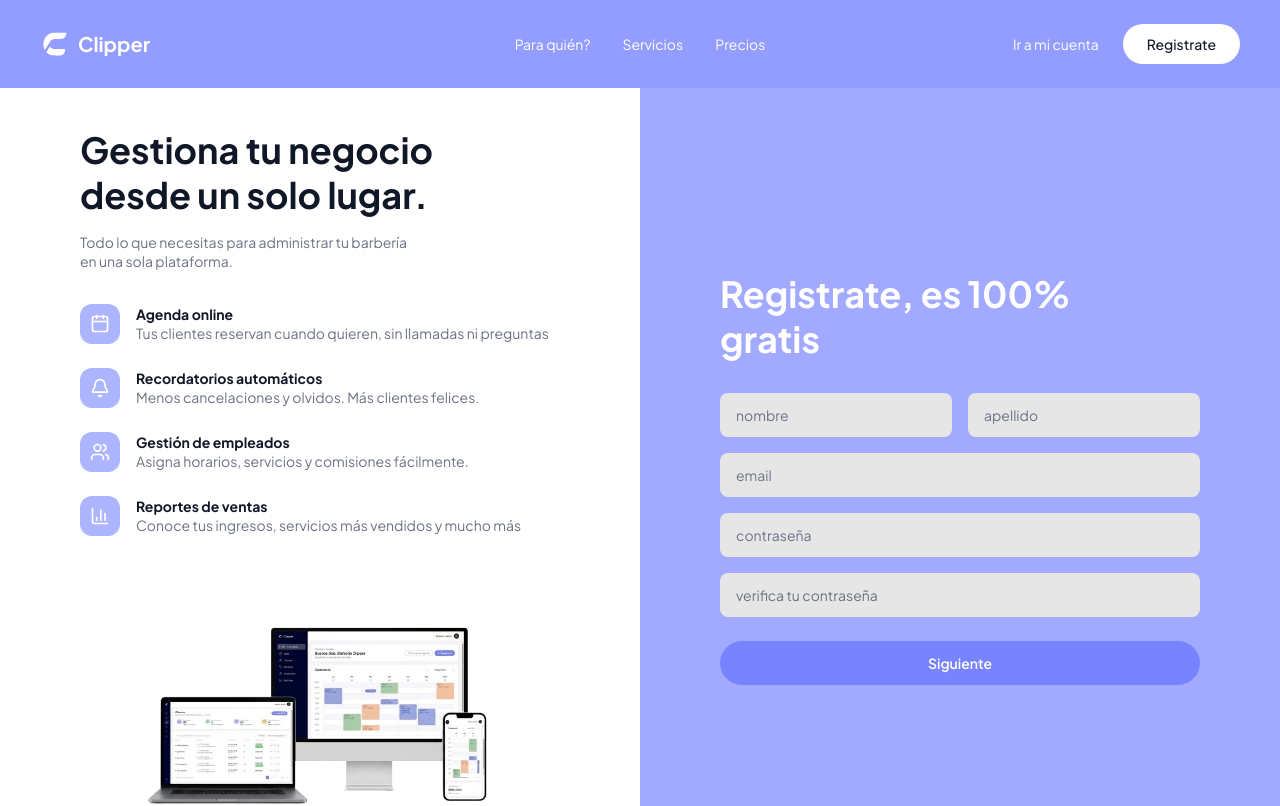
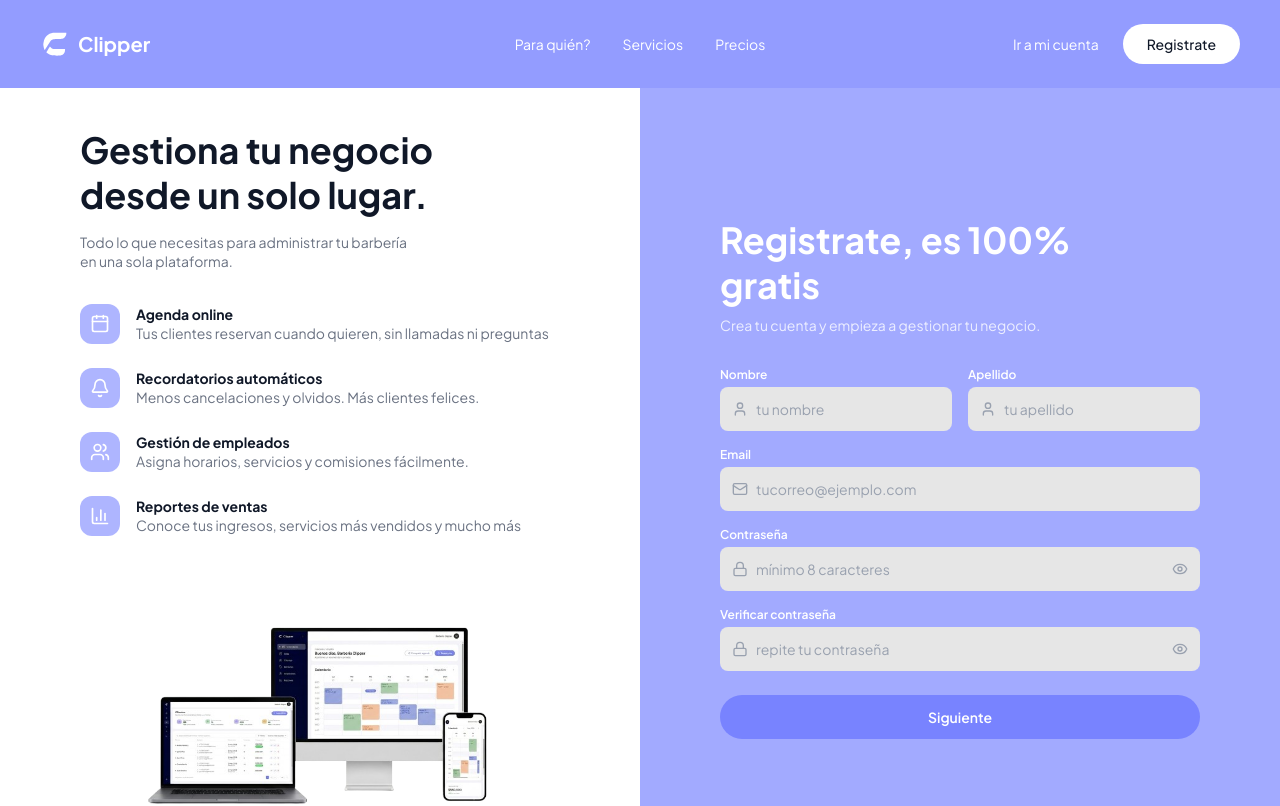
Before and after one commit to AndresRios123/Clipper-frontend, a React (Vite) app: page /register in a window 1280 px wide. Shown: the top 806 px of the page. Built offline with nearby package versions, Linux system fonts and the light colour scheme.

Commit message:
Actualizado diseño form register

```diff
--- a/src/components/Register/AccountStep.tsx
+++ b/src/components/Register/AccountStep.tsx
@@ -1,6 +1,8 @@
+import { useState } from "react";
 import { useForm } from "react-hook-form";
 import { zodResolver } from "@hookform/resolvers/zod";
 import { z } from "zod";
+import { User, Mail, Lock, Eye, EyeOff } from "lucide-react";
 
 // Esquema de validación del paso 1 (datos de cuenta)
 const accountSchema = z
@@ -25,6 +27,9 @@ type AccountStepProps = {
 };
 
 const AccountStep = ({ onSubmitStep }: AccountStepProps) => {
+  const [showPassword, setShowPassword] = useState(false);
+  const [showVerifyPassword, setShowVerifyPassword] = useState(false);
+
   const {
     register,
     handleSubmit,
@@ -40,11 +45,14 @@ const AccountStep = ({ onSubmitStep }: AccountStepProps) => {
   return (
     <div className="w-full h-full bg-[#A2AAFF] flex flex-col justify-center px-6 lg:px-20 py-20 md:py-12">
       {/* Título */}
-      <h2 className="text-3xl lg:text-4xl font-bold text-white leading-tight mb-8">
+      <h2 className="text-3xl lg:text-4xl font-bold text-white leading-tight mb-2">
         Registrate, es 100%
         <br />
         gratis
       </h2>
+      <p className="text-sm text-white/80 mb-8">
+        Crea tu cuenta y empieza a gestionar tu negocio.
+      </p>
 
       <form
         onSubmit={handleSubmit(onSubmit)}
@@ -54,12 +62,20 @@ const AccountStep = ({ onSubmitStep }: AccountStepProps) => {
         {/* Nombre + Apellido */}
         <div className="grid grid-cols-2 gap-4">
           <div>
+            <label className="block text-white text-xs font-semibold mb-1">
+              Nombre
+            </label>
+            <div className="relative">
+              <span className="absolute left-3 top-1/2 -translate-y-1/2 text-gray-400">
+                <User size={16} />
+              </span>
               <input
                 type="text"
-              placeholder="nombre"
+                placeholder="tu nombre"
                 {...register("nombre")}
-              className="w-full bg-[#E6E6E6] text-gray-800 placeholder-gray-500 text-sm rounded-lg px-4 py-3 outline-none focus:ring-2 focus:ring-white"
+                className="w-full bg-[#E6E6E6] text-gray-800 placeholder-gray-400 text-sm rounded-lg pl-9 pr-4 py-3 outline-none focus:ring-2 focus:ring-white"
               />
+            </div>
             {errors.nombre && (
               <p className="text-xs text-red-100 mt-1">
                 {errors.nombre.message}
@@ -67,12 +83,20 @@ const AccountStep = ({ onSubmitStep }: AccountStepProps) => {
             )}
           </div>
           <div>
+            <label className="block text-white text-xs font-semibold mb-1">
+              Apellido
+            </label>
+            <div className="relative">
+              <span className="absolute left-3 top-1/2 -translate-y-1/2 text-gray-400">
+                <User size={16} />
+              </span>
               <input
                 type="text"
-              placeholder="apellido"
+                placeholder="tu apellido"
                 {...register("apellido")}
-              className="w-full bg-[#E6E6E6] text-gray-800 placeholder-gray-500 text-sm rounded-lg px-4 py-3 outline-none focus:ring-2 focus:ring-white"
+                className="w-full bg-[#E6E6E6] text-gray-800 placeholder-gray-400 text-sm rounded-lg pl-9 pr-4 py-3 outline-none focus:ring-2 focus:ring-white"
               />
+            </div>
             {errors.apellido && (
               <p className="text-xs text-red-100 mt-1">
                 {errors.apellido.message}
@@ -83,12 +107,20 @@ const AccountStep = ({ onSubmitStep }: AccountStepProps) => {
 
         {/* Email */}
         <div>
+          <label className="block text-white text-xs font-semibold mb-1">
+            Email
+          </label>
+          <div className="relative">
+            <span className="absolute left-3 top-1/2 -translate-y-1/2 text-gray-400">
+              <Mail size={16} />
+            </span>
             <input
               type="email"
-            placeholder="email"
+              placeholder="tucorreo@ejemplo.com"
               {...register("email")}
-            className="w-full bg-[#E6E6E6] text-gray-800 placeholder-gray-500 text-sm rounded-lg px-4 py-3 outline-none focus:ring-2 focus:ring-white"
+              className="w-full bg-[#E6E6E6] text-gray-800 placeholder-gray-400 text-sm rounded-lg pl-9 pr-4 py-3 outline-none focus:ring-2 focus:ring-white"
             />
+          </div>
           {errors.email && (
             <p className="text-xs text-red-100 mt-1">{errors.email.message}</p>
           )}
@@ -96,12 +128,27 @@ const AccountStep = ({ onSubmitStep }: AccountStepProps) => {
 
         {/* Contraseña */}
         <div>
+          <label className="block text-white text-xs font-semibold mb-1">
+            Contraseña
+          </label>
+          <div className="relative">
+            <span className="absolute left-3 top-1/2 -translate-y-1/2 text-gray-400">
+              <Lock size={16} />
+            </span>
             <input
-            type="password"
-            placeholder="contraseña"
+              type={showPassword ? "text" : "password"}
+              placeholder="mínimo 8 caracteres"
               {...register("contrasena")}
-            className="w-full bg-[#E6E6E6] text-gray-800 placeholder-gray-500 text-sm rounded-lg px-4 py-3 outline-none focus:ring-2 focus:ring-white"
+              className="w-full bg-[#E6E6E6] text-gray-800 placeholder-gray-400 text-sm rounded-lg pl-9 pr-10 py-3 outline-none focus:ring-2 focus:ring-white"
             />
+            <button
+              type="button"
+              onClick={() => setShowPassword((prev) => !prev)}
+              className="absolute right-3 top-1/2 -translate-y-1/2 text-gray-400 hover:text-gray-600 transition-colors"
+            >
+              {showPassword ? <EyeOff size={16} /> : <Eye size={16} />}
+            </button>
+          </div>
           {errors.contrasena && (
             <p className="text-xs text-red-100 mt-1">
               {errors.contrasena.message}
@@ -111,12 +158,27 @@ const AccountStep = ({ onSubmitStep }: AccountStepProps) => {
 
         {/* Verificar contraseña */}
         <div>
+          <label className="block text-white text-xs font-semibold mb-1">
+            Verificar contraseña
+          </label>
+          <div className="relative">
+            <span className="absolute left-3 top-1/2 -translate-y-1/2 text-gray-400">
+              <Lock size={16} />
+            </span>
             <input
-            type="password"
-            placeholder="verifica tu contraseña"
+              type={showVerifyPassword ? "text" : "password"}
+              placeholder="repite tu contraseña"
               {...register("verificarContrasena")}
-            className="w-full bg-[#E6E6E6] text-gray-800 placeholder-gray-500 text-sm rounded-lg px-4 py-3 outline-none focus:ring-2 focus:ring-white"
+              className="w-full bg-[#E6E6E6] text-gray-800 placeholder-gray-400 text-sm rounded-lg pl-9 pr-10 py-3 outline-none focus:ring-2 focus:ring-white"
             />
+            <button
+              type="button"
+              onClick={() => setShowVerifyPassword((prev) => !prev)}
+              className="absolute right-3 top-1/2 -translate-y-1/2 text-gray-400 hover:text-gray-600 transition-colors"
+            >
+              {showVerifyPassword ? <EyeOff size={16} /> : <Eye size={16} />}
+            </button>
+          </div>
           {errors.verificarContrasena && (
             <p className="text-xs text-red-100 mt-1">
               {errors.verificarContrasena.message}
--- a/src/components/Register/BarbershopStep.tsx
+++ b/src/components/Register/BarbershopStep.tsx
@@ -1,6 +1,7 @@
 import { useForm } from "react-hook-form";
 import { zodResolver } from "@hookform/resolvers/zod";
 import { z } from "zod";
+import { Store, MapPin, Phone, Mail } from "lucide-react";
 
 // Esquema de validación del paso 2 (datos de la barbería)
 const barbershopSchema = z.object({
@@ -37,13 +38,16 @@ const BarbershopStep = ({ onSubmitStep, onBack }: BarbershopStepProps) => {
   };
 
   return (
-    <div className="w-full h-full bg-[#A2AAFF] flex flex-col justify-center px-10 lg:px-20 py-12">
+    <div className="w-full h-full bg-[#A2AAFF] flex flex-col justify-center px-6 lg:px-20 py-20 md:py-12">
       {/* Título */}
-      <h2 className="text-3xl lg:text-4xl font-bold text-white leading-tight mb-8">
+      <h2 className="text-3xl lg:text-4xl font-bold text-white leading-tight mb-2">
         Cuéntanos de
         <br />
         tu barbería
       </h2>
+      <p className="text-sm text-white/80 mb-8">
+        Los datos de tu negocio para que tus clientes te encuentren.
+      </p>
 
       <form
         onSubmit={handleSubmit(onSubmit)}
@@ -52,12 +56,20 @@ const BarbershopStep = ({ onSubmitStep, onBack }: BarbershopStepProps) => {
       >
         {/* Nombre de la barbería */}
         <div>
+          <label className="block text-white text-xs font-semibold mb-1">
+            Nombre de la barbería
+          </label>
+          <div className="relative">
+            <span className="absolute left-3 top-1/2 -translate-y-1/2 text-gray-400">
+              <Store size={16} />
+            </span>
             <input
               type="text"
-            placeholder="nombre de la barbería"
+              placeholder="ej: Clipper Barber Shop"
               {...register("nombreBarberia")}
-            className="w-full bg-[#E6E6E6] text-gray-800 placeholder-gray-500 text-sm rounded-lg px-4 py-3 outline-none focus:ring-2 focus:ring-white"
+              className="w-full bg-[#E6E6E6] text-gray-800 placeholder-gray-400 text-sm rounded-lg pl-9 pr-4 py-3 outline-none focus:ring-2 focus:ring-white"
             />
+          </div>
           {errors.nombreBarberia && (
             <p className="text-xs text-red-100 mt-1">
               {errors.nombreBarberia.message}
@@ -67,12 +79,20 @@ const BarbershopStep = ({ onSubmitStep, onBack }: BarbershopStepProps) => {
 
         {/* Dirección */}
         <div>
+          <label className="block text-white text-xs font-semibold mb-1">
+            Dirección
+          </label>
+          <div className="relative">
+            <span className="absolute left-3 top-1/2 -translate-y-1/2 text-gray-400">
+              <MapPin size={16} />
+            </span>
             <input
               type="text"
-            placeholder="dirección"
+              placeholder="calle, número, colonia"
               {...register("direccion")}
-            className="w-full bg-[#E6E6E6] text-gray-800 placeholder-gray-500 text-sm rounded-lg px-4 py-3 outline-none focus:ring-2 focus:ring-white"
+              className="w-full bg-[#E6E6E6] text-gray-800 placeholder-gray-400 text-sm rounded-lg pl-9 pr-4 py-3 outline-none focus:ring-2 focus:ring-white"
             />
+          </div>
           {errors.direccion && (
             <p className="text-xs text-red-100 mt-1">
               {errors.direccion.message}
@@ -82,12 +102,20 @@ const BarbershopStep = ({ onSubmitStep, onBack }: BarbershopStepProps) => {
 
         {/* Teléfono */}
         <div>
+          <label className="block text-white text-xs font-semibold mb-1">
+            Teléfono
+          </label>
+          <div className="relative">
+            <span className="absolute left-3 top-1/2 -translate-y-1/2 text-gray-400">
+              <Phone size={16} />
+            </span>
             <input
               type="tel"
-            placeholder="teléfono"
+              placeholder="+52 55 1234 5678"
               {...register("telefono")}
-            className="w-full bg-[#E6E6E6] text-gray-800 placeholder-gray-500 text-sm rounded-lg px-4 py-3 outline-none focus:ring-2 focus:ring-white"
+              className="w-full bg-[#E6E6E6] text-gray-800 placeholder-gray-400 text-sm rounded-lg pl-9 pr-4 py-3 outline-none focus:ring-2 focus:ring-white"
             />
+          </div>
           {errors.telefono && (
             <p className="text-xs text-red-100 mt-1">
               {errors.telefono.message}
@@ -97,12 +125,20 @@ const BarbershopStep = ({ onSubmitStep, onBack }: BarbershopStepProps) => {
 
         {/* Email de la barbería */}
         <div>
+          <label className="block text-white text-xs font-semibold mb-1">
+            Email
+          </label>
+          <div className="relative">
+            <span className="absolute left-3 top-1/2 -translate-y-1/2 text-gray-400">
+              <Mail size={16} />
+            </span>
             <input
               type="email"
-            placeholder="email"
+              placeholder="barberia@ejemplo.com"
               {...register("emailBarberia")}
-            className="w-full bg-[#E6E6E6] text-gray-800 placeholder-gray-500 text-sm rounded-lg px-4 py-3 outline-none focus:ring-2 focus:ring-white"
+              className="w-full bg-[#E6E6E6] text-gray-800 placeholder-gray-400 text-sm rounded-lg pl-9 pr-4 py-3 outline-none focus:ring-2 focus:ring-white"
             />
+          </div>
           {errors.emailBarberia && (
             <p className="text-xs text-red-100 mt-1">
               {errors.emailBarberia.message}
```
Lines whose indentation alone changed are shown as unchanged.
